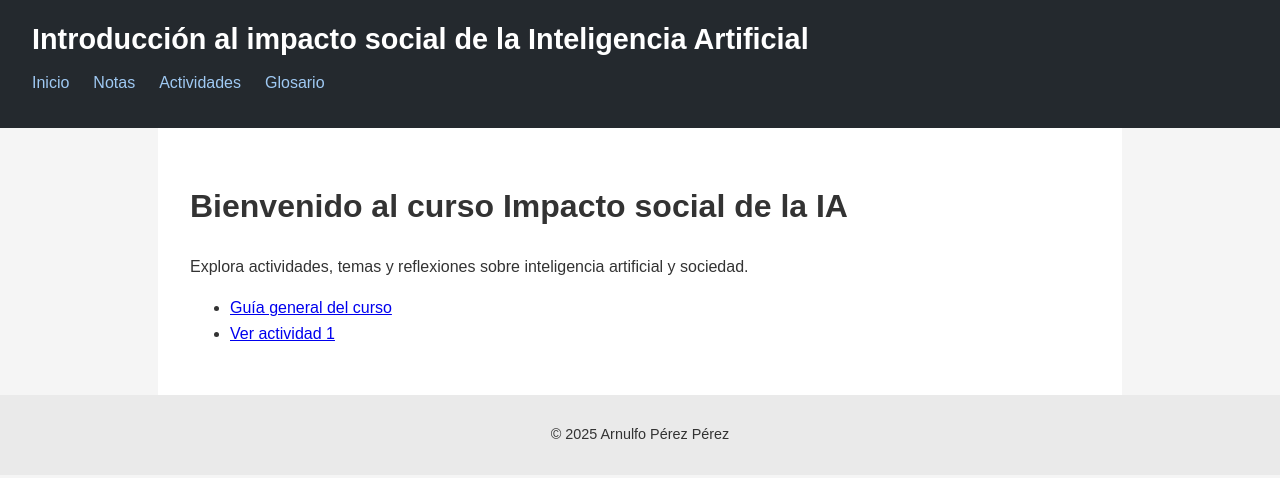
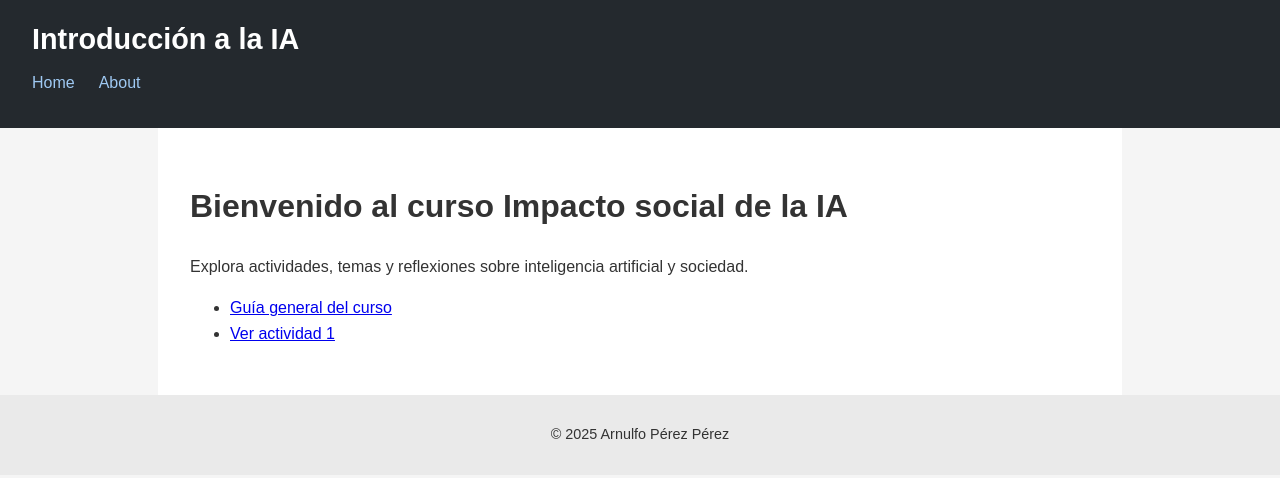
Before and after one commit to ArnulfoPerez/curso_ia, a Jekyll site: the page built from index.md, in a window 1280 px wide. Shown: the top 478 px of the page. Built offline with Jekyll 4.4.1, drawn with Linux system fonts in a browser that asks for light colours.

Commit message:
Update default.html
deepseek

```diff
--- a/_layouts/default.html
+++ b/_layouts/default.html
@@ -84,11 +84,7 @@
   </script>
 </head>
 <body>
-  <header>
-    <h1>Introducción al impacto social de la Inteligencia Artificial</h1>
-    {% include navbar.html %}
-  </header>
-
+  {% include header.html %}
   <main>{{ content }}</main>
   {% include footer.html %}
 </body>
```
